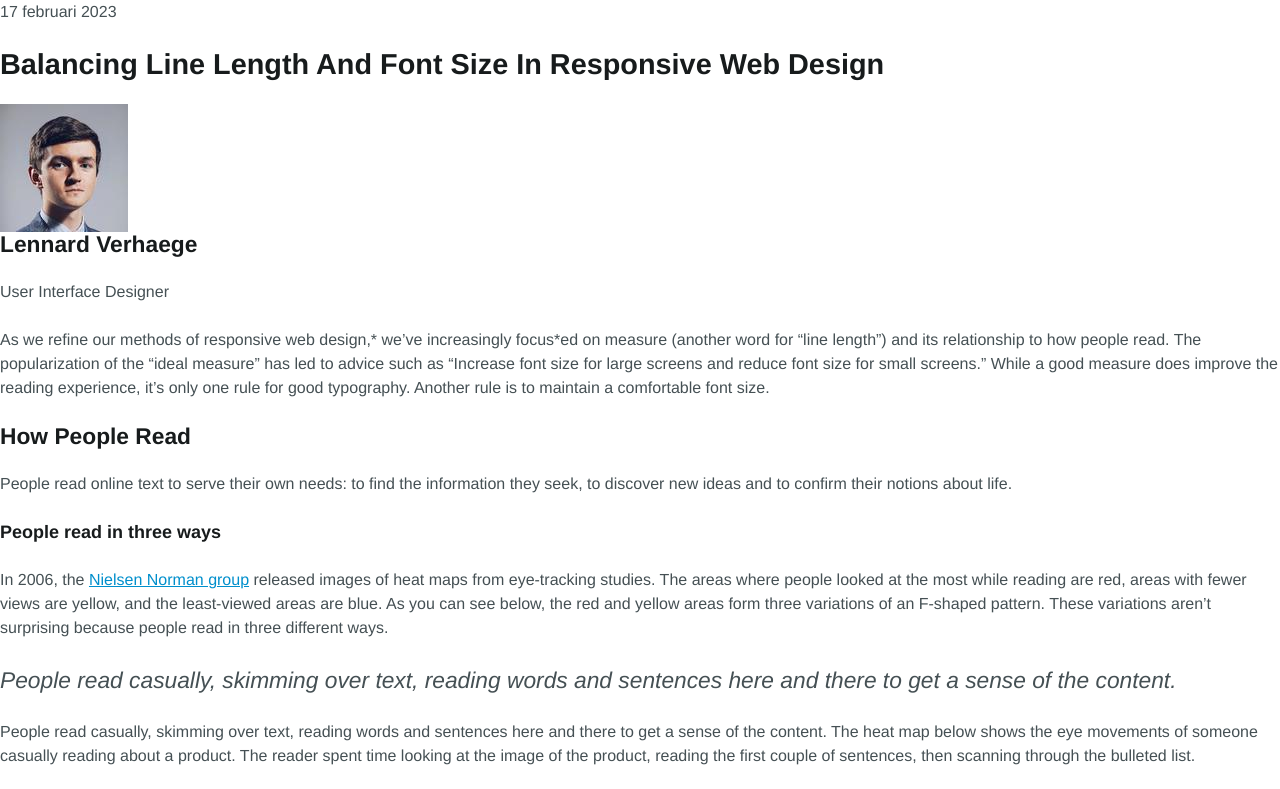
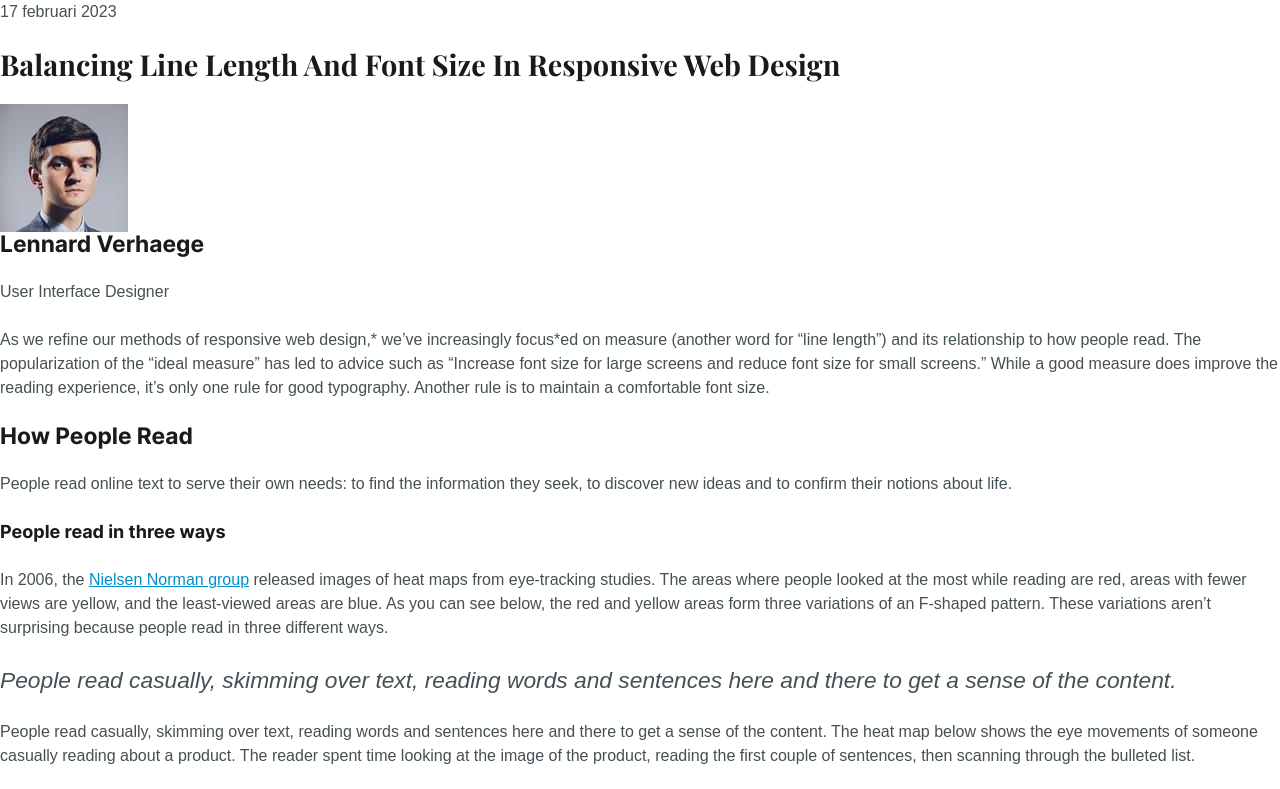
Before and after one commit to mct-ui/blogpost-design-VerhaegeLennard, a plain HTML site: page index.html in a window 1280 px wide. Shown: the top 789 px of the page. Drawn offline with nearby package versions, Linux system fonts and the light colour scheme; a web font is replaced by a local one.

Commit message:
Changed h1 font-family

```diff
--- a/css/screen.scss
+++ b/css/screen.scss
@@ -119,8 +119,8 @@ $ms9: calc($ms8 * $ratio); // 52px
 $ms10: calc($ms9 * $ratio); // 58px
 $ms11: calc($ms10 * $ratio); // 66px
 
-$font-family-primary: Helvetica, arial, sans-serif;
-$font-family-secondary: Times, serif;
+$font-family-primary: 'Droid-Serif', arial, sans-serif;
+$font-family-secondary: 'Inter Web', serif;
 
 // ---
 // Settings: Spacing
@@ -189,6 +189,22 @@ img {
   max-width: 100%; // make images responsive
 }
 
+@font-face {
+  font-family: 'Inter Web';
+  font-weight: 400;
+  font-style: normal;
+  font-display: swap;
+  src: url(../fonts/Inter-Regular.woff2) format(woff2);
+}
+
+@font-face {
+  font-family: 'Inter Web';
+  font-weight: 700;
+  font-style: normal;
+  font-display: swap;
+  src: url(../fonts/Inter-Bold.woff2) format(woff2);
+}
+
 /*---------------------------------------/*
  # ELEMENTS
 /*---------------------------------------*/
@@ -224,6 +240,7 @@ html {
 
 h1,h2,h3,h4,h5,h6 {
   color: $color-text;
+  font-family: $font-family-secondary;
 }
 
 h1 {
@@ -231,6 +248,7 @@ h1 {
   font-weight: 700;
   line-height: calc($baseline * 4);
   margin-bottom: $space-m;
+  font-family: 'Playfair Display', serif;
 }
 
 h2 {
--- a/index.html
+++ b/index.html
@@ -14,6 +14,10 @@
     <link rel="manifest" href="manifest.webmanifest">
 
     <link rel="stylesheet" href="css/screen.css">
+    <link rel="stylesheet" href="https://use.typekit.net/bby3qfx.css">
+    <link rel="preconnect" href="https://fonts.googleapis.com">
+    <link rel="preconnect" href="https://fonts.gstatic.com" crossorigin>
+    <link href="https://fonts.googleapis.com/css2?family=Playfair+Display:wght@700&display=swap" rel="stylesheet">
 </head>
 
 <body>
```
Also changed, not shown: css/screen.css.
